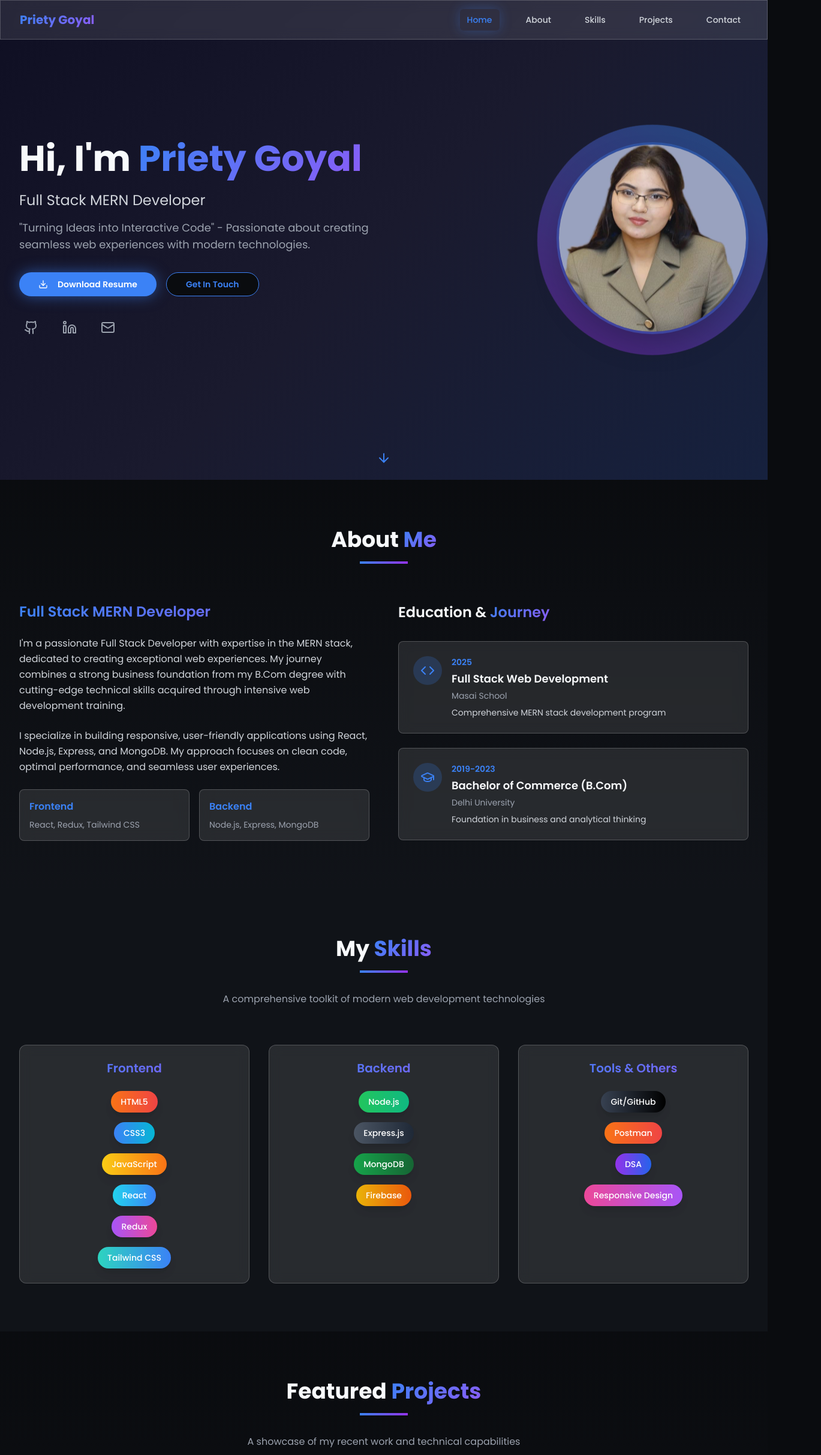
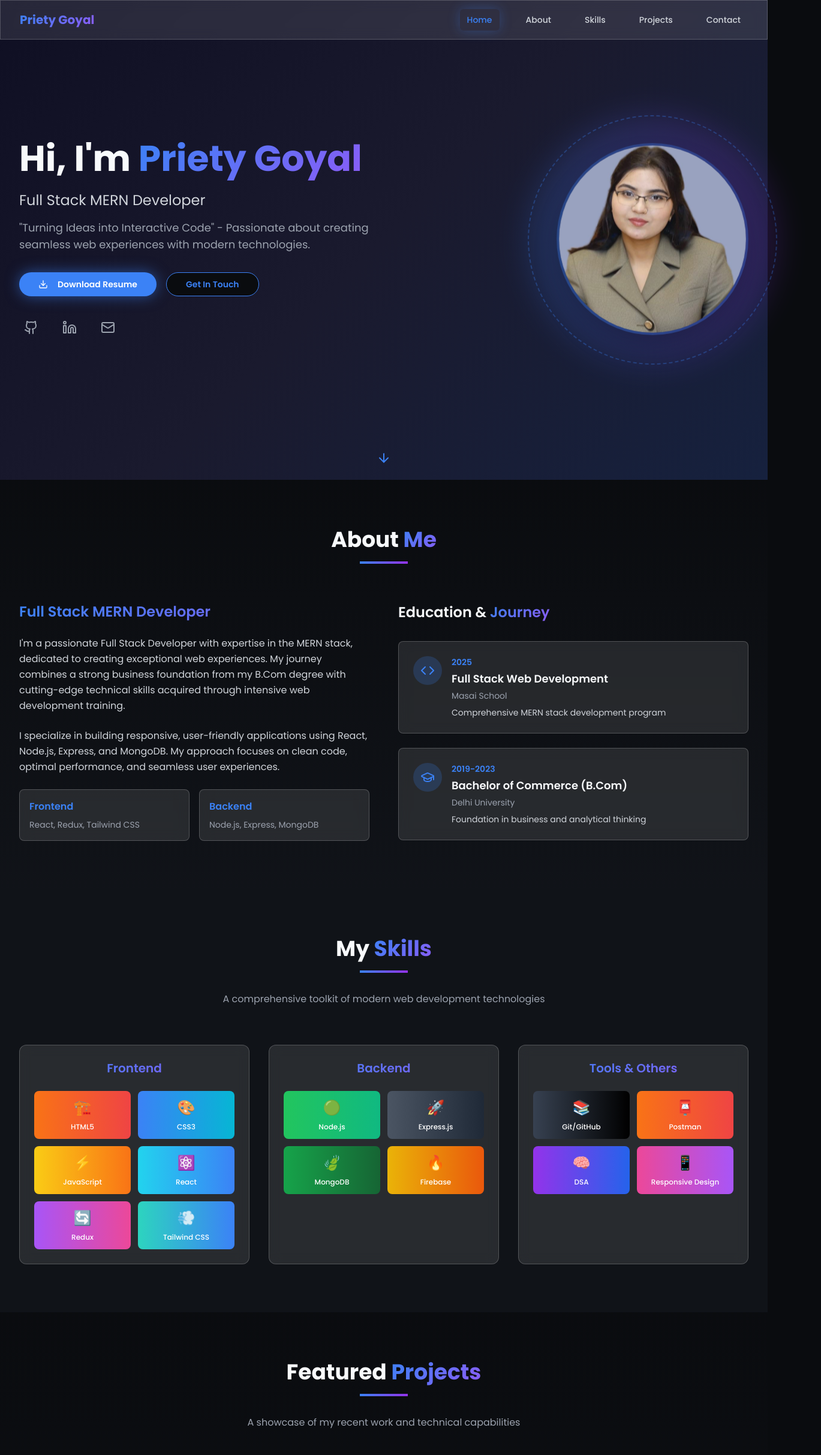
Before and after one commit to PrietyGoyal24/priety-goyal-portfolio, a React (Vite) app: page / in a window 1280 px wide. Shown: the top 2426 px of the page at 60% size, 1369 px wide, since content can reach past the window. Built offline with nearby package versions, Linux system fonts and the light colour scheme.

Commit message:
Enhance skills and projects sections
Improve the skills section design with logos. Update the voting app project image and change the profile photo animation.

```diff
--- a/src/components/Hero.tsx
+++ b/src/components/Hero.tsx
@@ -124,17 +124,42 @@ const Hero = () => {
           >
             <div className="relative">
               <motion.div
-                animate={{ rotate: 360 }}
-                transition={{ duration: 20, repeat: Infinity, ease: "linear" }}
-                className="absolute inset-0 rounded-full bg-gradient-to-r from-primary to-purple-600 opacity-20 animate-pulse"
+                animate={{
+                  scale: [1, 1.1, 1],
+                  rotate: [0, 5, -5, 0]
+                }}
+                transition={{
+                  duration: 4,
+                  repeat: Infinity,
+                  ease: "easeInOut"
+                }}
+                className="absolute inset-0 rounded-full bg-gradient-to-r from-primary to-purple-600 opacity-20 blur-xl"
                 style={{ width: '120%', height: '120%', left: '-10%', top: '-10%' }}
               />
               <motion.img
                 src="/lovable-uploads/be5098ac-de04-498a-8f53-e4c535ef3422.png"
                 alt="Priety Goyal"
-                className="w-80 h-80 rounded-full object-cover border-4 border-primary/30 animate-float shadow-2xl"
-                whileHover={{ scale: 1.05 }}
-                transition={{ type: "spring", stiffness: 300 }}
+                className="w-80 h-80 rounded-full object-cover border-4 border-primary/30 shadow-2xl relative z-10"
+                animate={{
+                  y: [0, -20, 0],
+                  rotateY: [0, 10, 0, -10, 0]
+                }}
+                transition={{
+                  duration: 6,
+                  repeat: Infinity,
+                  ease: "easeInOut"
+                }}
+                whileHover={{
+                  scale: 1.05,
+                  rotateY: 15,
+                  transition: { duration: 0.3 }
+                }}
+              />
+              <motion.div
+                animate={{ rotate: 360 }}
+                transition={{ duration: 20, repeat: Infinity, ease: "linear" }}
+                className="absolute inset-0 rounded-full border-2 border-dashed border-primary/30"
+                style={{ width: '130%', height: '130%', left: '-15%', top: '-15%' }}
               />
             </div>
           </motion.div>
--- a/src/components/Skills.tsx
+++ b/src/components/Skills.tsx
@@ -1,6 +1,8 @@
 
 import { motion } from 'framer-motion';
 import { useInView } from 'react-intersection-observer';
+import { HoverCard, HoverCardContent, HoverCardTrigger } from '@/components/ui/hover-card';
+import { Badge } from '@/components/ui/badge';
 
 const Skills = () => {
   const [ref, inView] = useInView({
@@ -12,30 +14,100 @@ const Skills = () => {
     {
       title: 'Frontend',
       skills: [
-        { name: 'HTML5', color: 'from-orange-500 to-red-500' },
-        { name: 'CSS3', color: 'from-blue-500 to-cyan-500' },
-        { name: 'JavaScript', color: 'from-yellow-400 to-orange-500' },
-        { name: 'React', color: 'from-cyan-400 to-blue-500' },
-        { name: 'Redux', color: 'from-purple-500 to-pink-500' },
-        { name: 'Tailwind CSS', color: 'from-teal-400 to-blue-500' },
+        {
+          name: 'HTML5',
+          color: 'from-orange-500 to-red-500',
+          icon: '🏗️',
+          description: 'Semantic markup and modern web standards'
+        },
+        {
+          name: 'CSS3',
+          color: 'from-blue-500 to-cyan-500',
+          icon: '🎨',
+          description: 'Advanced styling, animations, and responsive design'
+        },
+        {
+          name: 'JavaScript',
+          color: 'from-yellow-400 to-orange-500',
+          icon: '⚡',
+          description: 'ES6+, DOM manipulation, and modern JS features'
+        },
+        {
+          name: 'React',
+          color: 'from-cyan-400 to-blue-500',
+          icon: '⚛️',
+          description: 'Component-based UI development and hooks'
+        },
+        {
+          name: 'Redux',
+          color: 'from-purple-500 to-pink-500',
+          icon: '🔄',
+          description: 'State management for complex applications'
+        },
+        {
+          name: 'Tailwind CSS',
+          color: 'from-teal-400 to-blue-500',
+          icon: '💨',
+          description: 'Utility-first CSS framework for rapid UI development'
+        },
       ],
     },
     {
       title: 'Backend',
       skills: [
-        { name: 'Node.js', color: 'from-green-500 to-emerald-500' },
-        { name: 'Express.js', color: 'from-gray-600 to-gray-800' },
-        { name: 'MongoDB', color: 'from-green-600 to-green-800' },
-        { name: 'Firebase', color: 'from-yellow-500 to-orange-600' },
+        {
+          name: 'Node.js',
+          color: 'from-green-500 to-emerald-500',
+          icon: '🟢',
+          description: 'Server-side JavaScript runtime environment'
+        },
+        {
+          name: 'Express.js',
+          color: 'from-gray-600 to-gray-800',
+          icon: '🚀',
+          description: 'Fast, minimalist web framework for Node.js'
+        },
+        {
+          name: 'MongoDB',
+          color: 'from-green-600 to-green-800',
+          icon: '🍃',
+          description: 'NoSQL database for modern applications'
+        },
+        {
+          name: 'Firebase',
+          color: 'from-yellow-500 to-orange-600',
+          icon: '🔥',
+          description: 'Backend-as-a-Service platform by Google'
+        },
       ],
     },
     {
       title: 'Tools & Others',
       skills: [
-        { name: 'Git/GitHub', color: 'from-gray-700 to-black' },
-        { name: 'Postman', color: 'from-orange-500 to-red-500' },
-        { name: 'DSA', color: 'from-purple-600 to-blue-600' },
-        { name: 'Responsive Design', color: 'from-pink-500 to-purple-500' },
+        {
+          name: 'Git/GitHub',
+          color: 'from-gray-700 to-black',
+          icon: '📚',
+          description: 'Version control and collaborative development'
+        },
+        {
+          name: 'Postman',
+          color: 'from-orange-500 to-red-500',
+          icon: '📮',
+          description: 'API development and testing platform'
+        },
+        {
+          name: 'DSA',
+          color: 'from-purple-600 to-blue-600',
+          icon: '🧠',
+          description: 'Data Structures and Algorithms'
+        },
+        {
+          name: 'Responsive Design',
+          color: 'from-pink-500 to-purple-500',
+          icon: '📱',
+          description: 'Mobile-first and cross-device compatibility'
+        },
       ],
     },
   ];
@@ -71,21 +143,42 @@ const Skills = () => {
               <h3 className="text-xl font-semibold mb-6 text-center text-gradient">
                 {category.title}
               </h3>
-              <div className="space-y-4">
+              <div className="grid grid-cols-2 gap-3">
                 {category.skills.map((skill, skillIndex) => (
                   <motion.div
                     key={skill.name}
-                    initial={{ opacity: 0, x: -20 }}
-                    animate={inView ? { opacity: 1, x: 0 } : {}}
+                    initial={{ opacity: 0, scale: 0.8 }}
+                    animate={inView ? { opacity: 1, scale: 1 } : {}}
                     transition={{
                       duration: 0.5,
                       delay: categoryIndex * 0.2 + skillIndex * 0.1,
                     }}
-                    className="flex items-center justify-center"
                   >
-                    <div className={`px-4 py-2 rounded-full bg-gradient-to-r ${skill.color} text-white text-sm font-medium shadow-lg hover:scale-105 transition-transform duration-300`}>
-                      {skill.name}
-                    </div>
+                    <HoverCard>
+                      <HoverCardTrigger asChild>
+                        <div className={`p-3 rounded-lg bg-gradient-to-r ${skill.color} text-white text-center cursor-pointer hover:scale-105 transition-all duration-300 hover:shadow-lg group`}>
+                          <div className="text-2xl mb-2 group-hover:animate-bounce">
+                            {skill.icon}
+                          </div>
+                          <div className="text-xs font-medium">
+                            {skill.name}
+                          </div>
+                        </div>
+                      </HoverCardTrigger>
+                      <HoverCardContent className="w-80 glass-effect border-primary/20">
+                        <div className="space-y-2">
+                          <div className="flex items-center space-x-2">
+                            <span className="text-lg">{skill.icon}</span>
+                            <Badge variant="outline" className="text-primary border-primary">
+                              {skill.name}
+                            </Badge>
+                          </div>
+                          <p className="text-sm text-gray-300">
+                            {skill.description}
+                          </p>
+                        </div>
+                      </HoverCardContent>
+                    </HoverCard>
                   </motion.div>
                 ))}
               </div>
```
